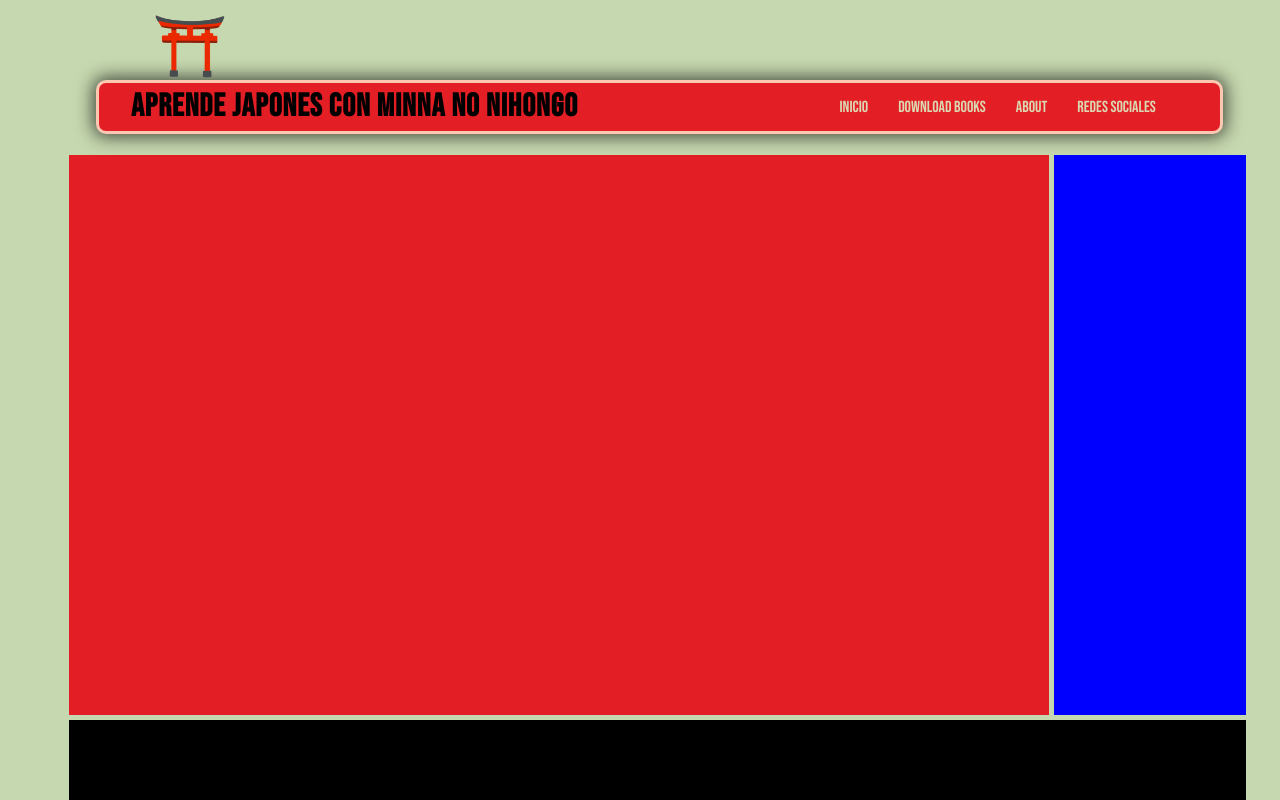
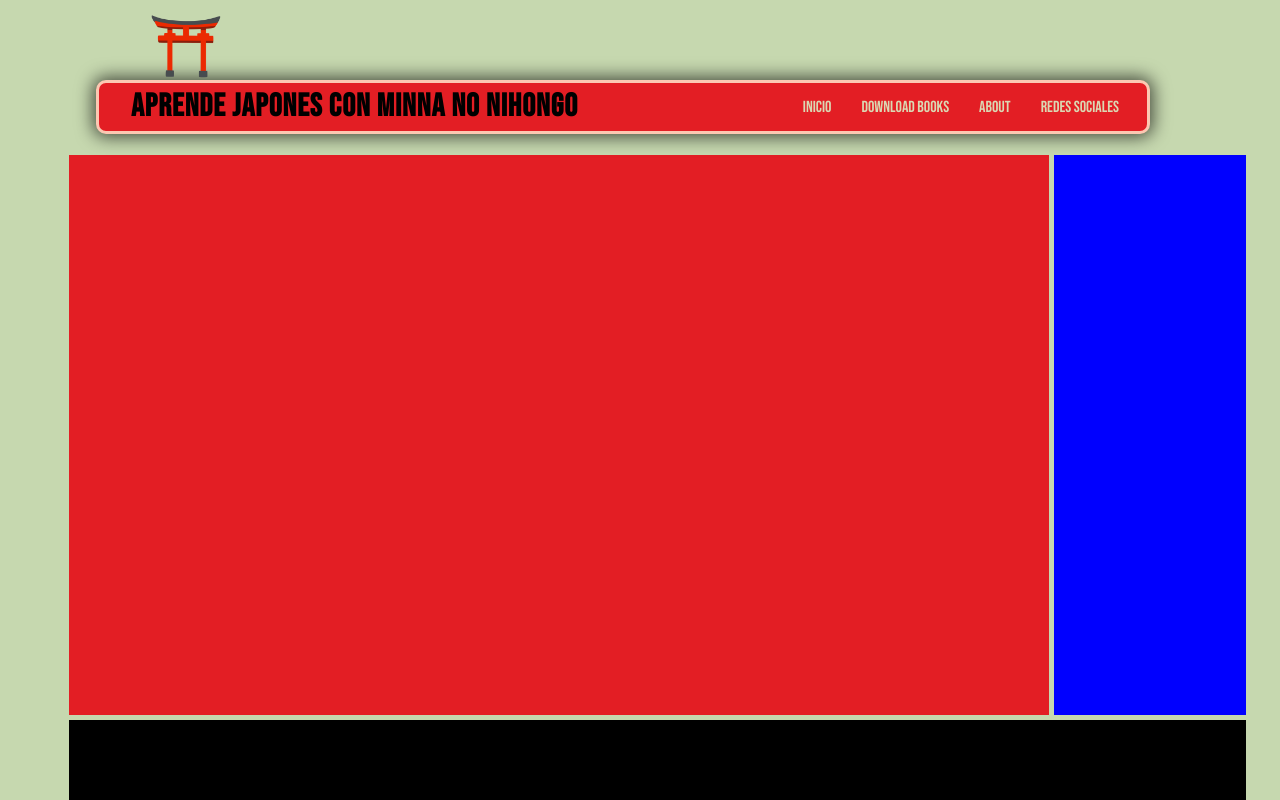
Before and after one commit to andresito9595/Minna-no-nihongo, a plain HTML site: page index.html in a window 1280 px wide. Drawn offline with Linux system fonts and the light colour scheme; a web font is replaced by a local one.

Commit message:
arreglos v2

```diff
--- a/index.css
+++ b/index.css
@@ -6,10 +6,13 @@
   grid-template-columns: 5% repeat(6, 15%) 5%;
   grid-template-rows: 150px 1fr 20% 10%;
   grid-gap: 5px;
+  justify-content: space-evenly;
 }
 header {
+  display: flex;
   grid-column: 1 / 8;
-  height: 20%;
+  height: 100%;
+  justify-content: center;
 }
 main {
   background-color: #e31e24;
@@ -73,7 +76,7 @@
   border-radius: 13px;
 }
 .img {
-  height: 7em;
+  height: 3em;
   display: flex;
   justify-content: center;
   text-align: center;
@@ -88,6 +91,7 @@
 
 .titulo {
   width: 100%;
+  height: 100%;
 
   text-align: center;
   letter-spacing: 1px;
```
